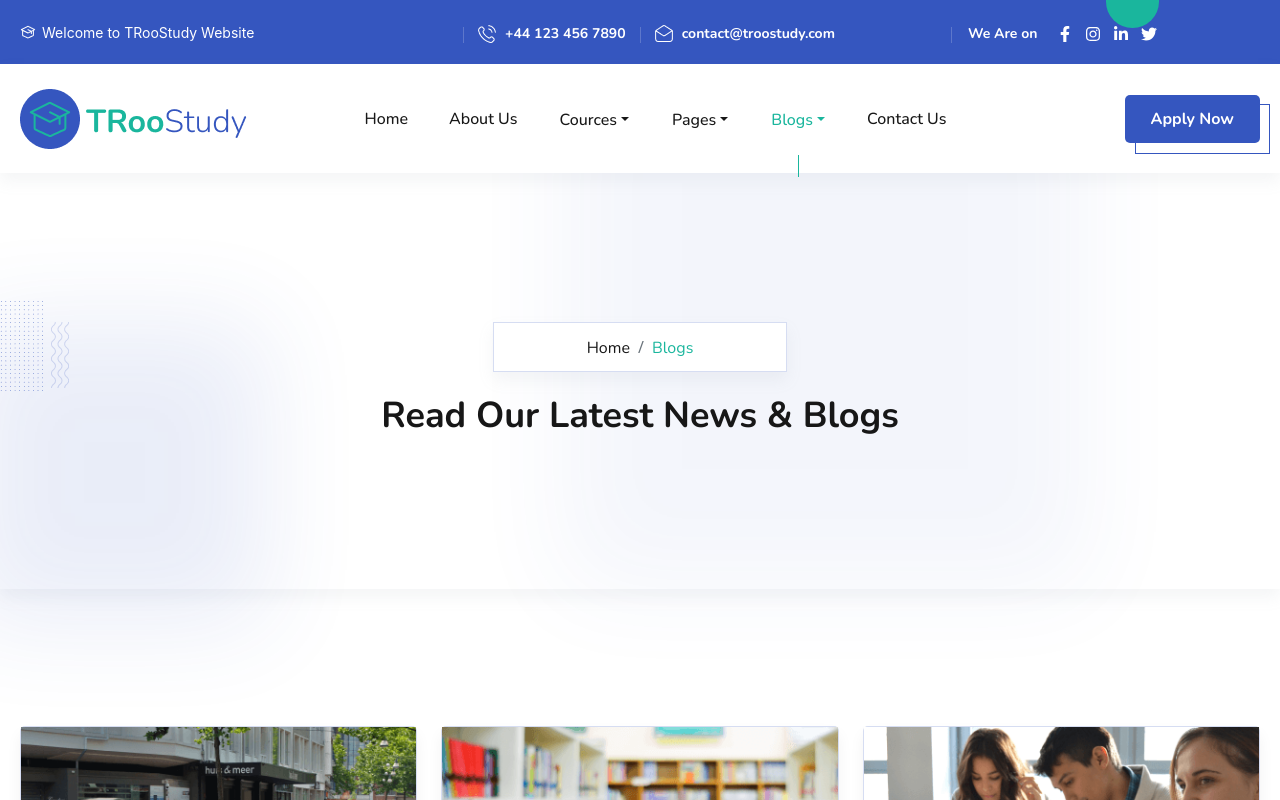
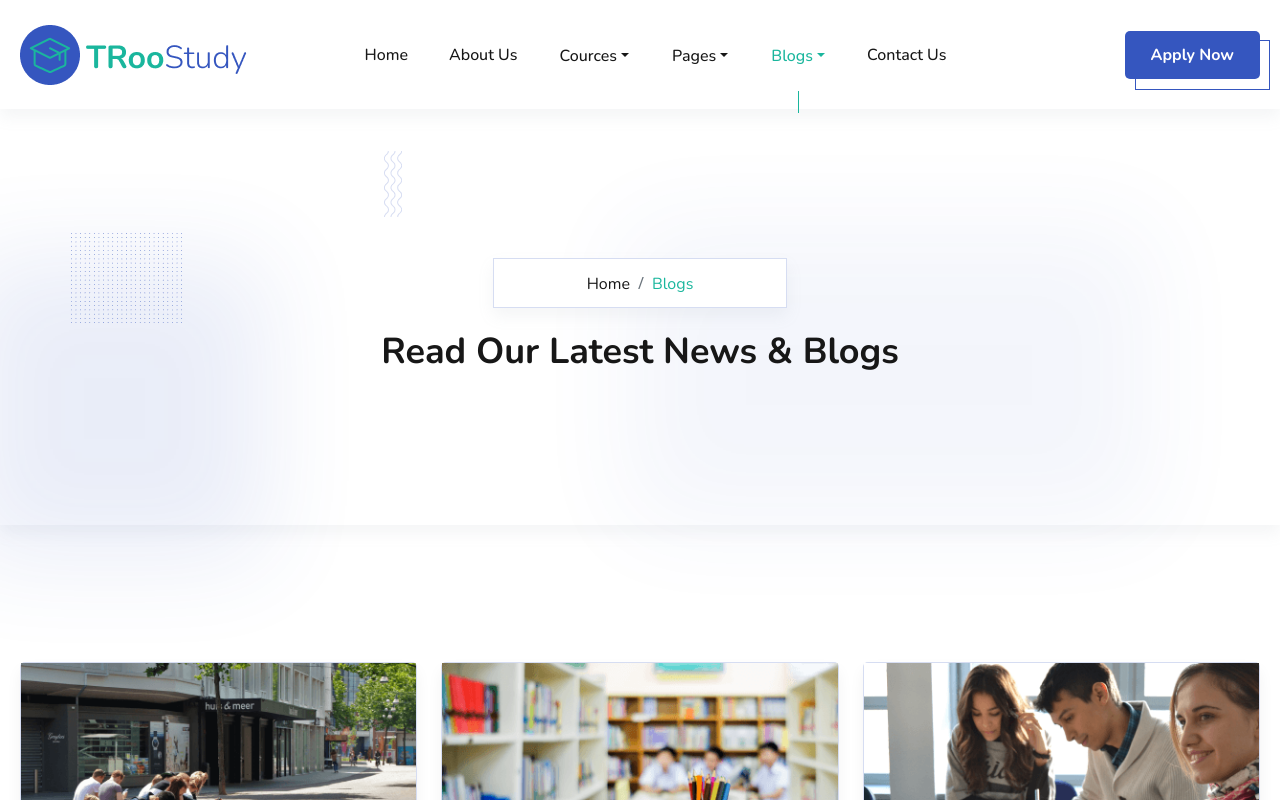
Before and after one commit to Rsuraj143/Troo-Study, a React (Create React App) app: page /Home/Blogs in a window 1280 px wide. Shown: the top 800 px of the page. Built offline with nearby package versions, Linux system fonts and the light colour scheme.

Commit message:
global banner section modified

```diff
--- a/src/Components/AboutComponent/AboutComponent.css
+++ b/src/Components/AboutComponent/AboutComponent.css
@@ -149,6 +149,7 @@
   }
 }
 
+
 @media (max-width: 1800px) {
   .circle {
     display: none;
--- a/src/Components/FetureComponent/FetureComponent.css
+++ b/src/Components/FetureComponent/FetureComponent.css
@@ -254,6 +254,7 @@ body h2 {
 }
 .Cources-page #troo-da-feature-section {
   padding: 100px 0 100px 0;
+  margin-top: 0;
 }
 .Cources-page.sub-page .call-ss {
   text-align: center;
--- a/src/Components/Header/Header.css
+++ b/src/Components/Header/Header.css
@@ -383,6 +383,12 @@ a.btnn.btn-lg:hover {
   .navbar-nav.my-2.my-lg-0.navbar-nav-scroll {
     align-items: flex-start;
   }
+  li.active a.nav-link.active:before{
+    display: none;
+  }
+  li.active .nav-link.test::before{
+    display: none;
+  }
   button.navbar-toggler {
     border: 0;
     border-radius: 0;
@@ -502,7 +508,5 @@ a.btnn.btn-lg:hover {
   .fllowa-socail ul {
     margin: 0 0px 0 35px;
   }
-  li.active .nav-link.test::before{
-    display: none;
-  }
+
 }
--- a/src/Components/HeroComponent/HeroGlobal.css
+++ b/src/Components/HeroComponent/HeroGlobal.css
@@ -19,8 +19,8 @@
 }
 .sub-page .left-img-col .vert-move {
   left: inherit;
-  right: -12%;
-  top: 226px;
+  right: -15%;
+  top: 150px;
   z-index: -9;
 }
 .sub-page-title {
@@ -49,10 +49,32 @@ ul.breadcrumb li a {
 ul.breadcrumb .current a{
   color: #1ab69d ;
 }
+.sub-page #troo-da-top-header{
+  display: none;
+}
+.sub-page .fllowa-socail{
+  top: 20%;
+}
+.sub-page .wave-img {
+  position: absolute;
+  left: 30%;
+  top: 10%;
+}
+.sub-page .spinner-wrap{
+    top: -65%;
+    right: 8%;
+}
+.sub-page .vert-move {
+  left: 5%;
+  top: -25px;
+}
 
 @media (max-width: 991px) {
   .sub-page #troo-da-hero-section {
     padding: 100px 0 100px 0;
+  }
+  .sub-page .fllowa-socail{
+    top: initial;
   }
 }
 
--- a/src/Components/OtherComponent/ErrorPage.css
+++ b/src/Components/OtherComponent/ErrorPage.css
@@ -12,16 +12,11 @@
     width: 100%;
     height: 100%;
     width: 526px;
-  height: 526px;
-  right: 15%;
+    height: 300px;
+    right: 10%;
     bottom: 0;
 }
-.sub-page .left-img-col .vert-move {
-  left: inherit;
-  right: -12%;
-  top: 226px;
-  z-index: -9;
-}
+
 .eorr-page {
   text-align: center;
 }
```
Lines whose indentation alone changed are shown as unchanged.
